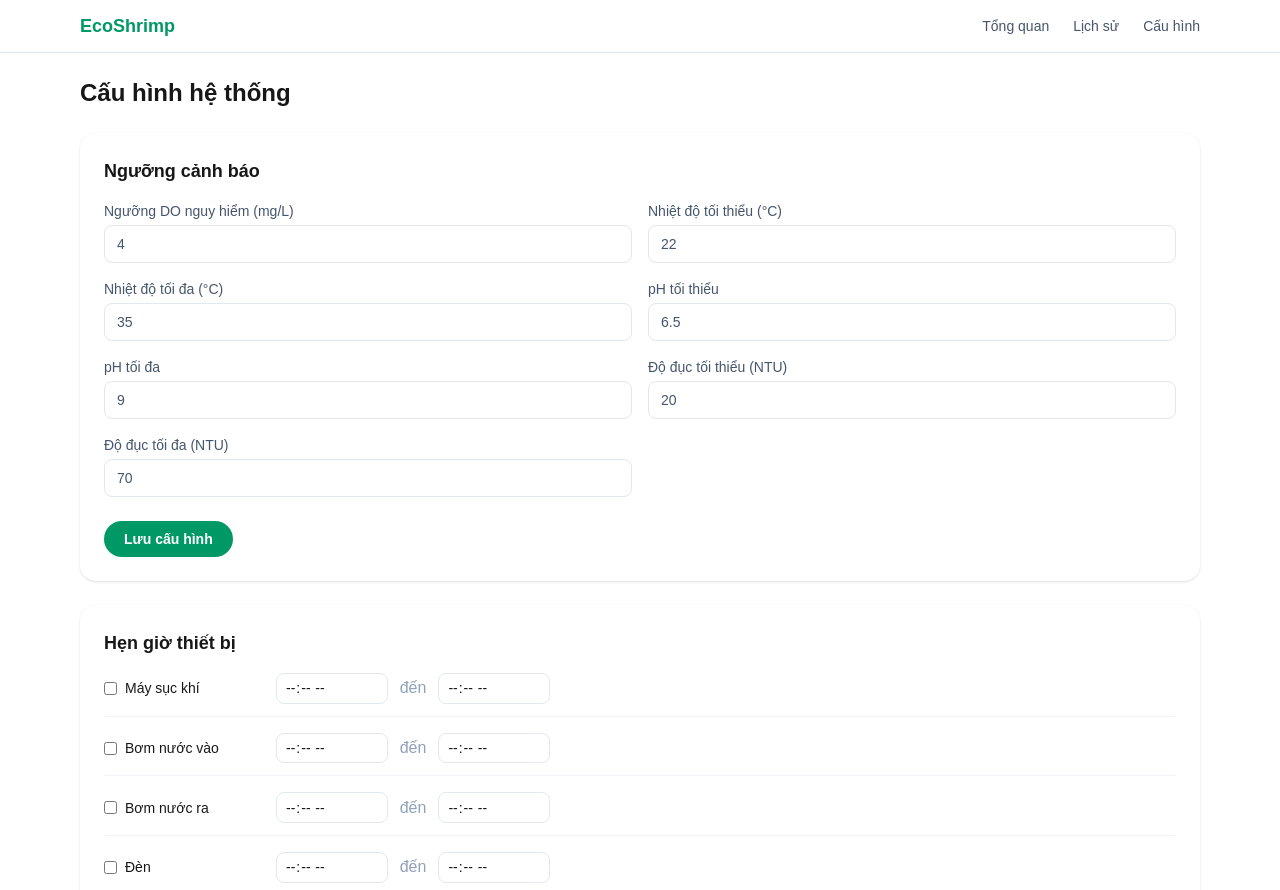
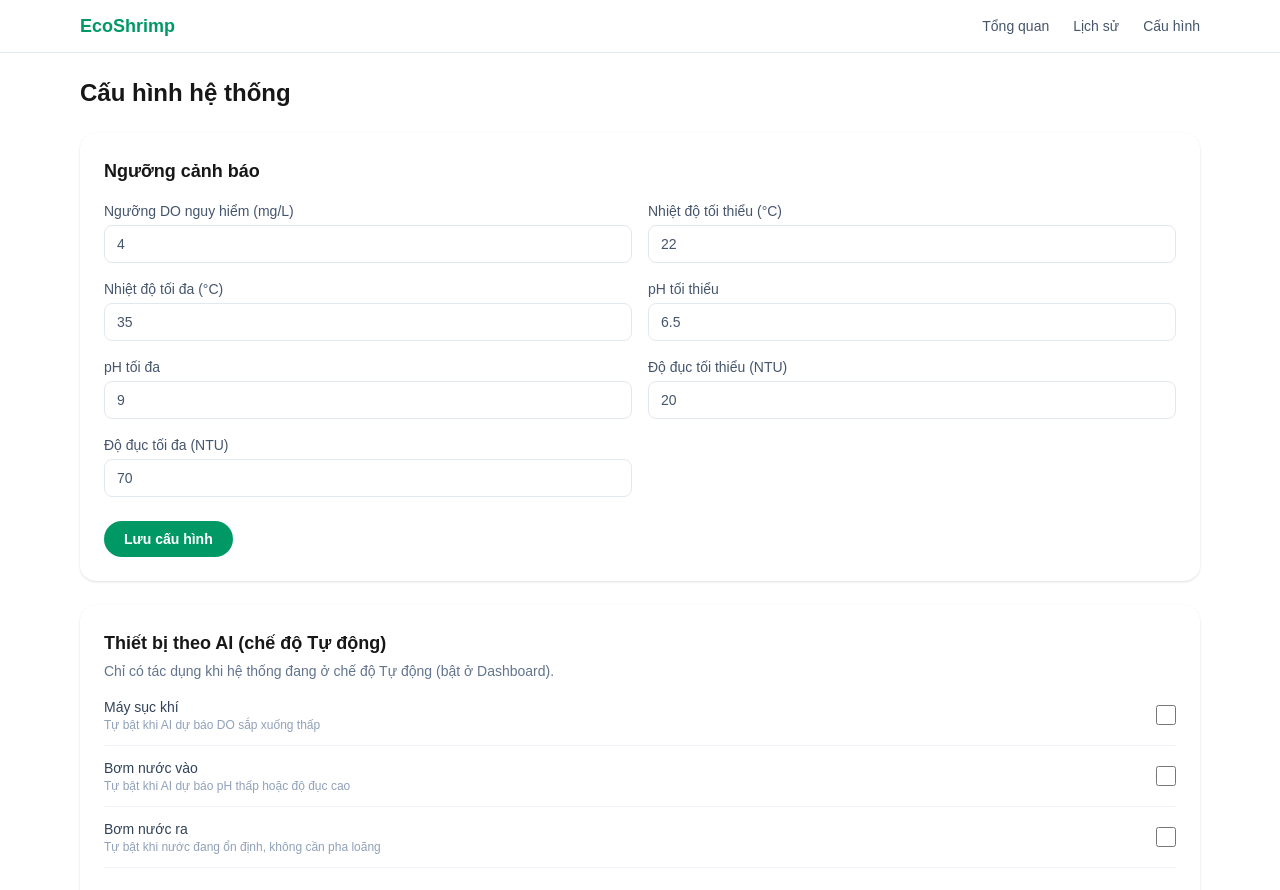
Before and after one commit to thanhthuan04/ecoshrimp-web, a Next.js app: page /settings in a window 1280 px wide. Shown: the top 890 px of the page. Built offline with nearby package versions, Linux system fonts and the light colour scheme.

Commit message:
feat: implement automation controls

```diff
--- a/app/page.tsx
+++ b/app/page.tsx
@@ -1,12 +1,14 @@
 "use client";
 
-import { useEffect, useRef } from "react";
+import { useEffect, useRef, useState } from "react";
 import DeviceControl from "@/components/control/DeviceControl";
+import SystemModeToggle from "@/components/control/SystemModeToggle";
 import RealtimeCard from "@/components/dashboard/RealtimeCard";
 import StatusBadge from "@/components/dashboard/StatusBadge";
 import Toast from "@/components/dashboard/Toast";
 import { useToast } from "@/hooks/useToast";
 import { useWebSocket } from "@/hooks/useWebSocket";
+import type { SystemMode } from "@/types/settings";
 
 const THRESHOLDS = {
   do_danger: 4.0,
@@ -21,6 +23,7 @@ export default function DashboardPage() {
   const { data, status } = useWebSocket();
   const { toasts, showToast } = useToast();
   const lastAlertedTimestamp = useRef<string | null>(null);
+  const [systemMode, setSystemMode] = useState<SystemMode>("manual");
 
   useEffect(() => {
     if (!data || data.timestamp === lastAlertedTimestamp.current) return;
@@ -41,7 +44,10 @@ export default function DashboardPage() {
     <div className="flex flex-col gap-6">
       <div className="flex items-center justify-between">
         <h1 className="text-2xl font-bold">Tổng quan ao nuôi</h1>
-        <StatusBadge status={status} />
+        <div className="flex items-center gap-3">
+          <SystemModeToggle mode={systemMode} onModeChange={setSystemMode} />
+          <StatusBadge status={status} />
+        </div>
       </div>
 
       <div className="grid grid-cols-1 gap-4 sm:grid-cols-2 lg:grid-cols-4">
@@ -72,10 +78,10 @@ export default function DashboardPage() {
       </div>
 
       <div className="grid grid-cols-1 gap-4 sm:grid-cols-2 lg:grid-cols-4">
-        <DeviceControl device="aerator" label="Máy sục khí" />
-        <DeviceControl device="pump_in" label="Bơm nước vào" />
-        <DeviceControl device="pump_out" label="Bơm nước ra" />
-        <DeviceControl device="light" label="Đèn" />
+        <DeviceControl device="aerator" label="Máy sục khí" isAutoMode={systemMode === "auto"} />
+        <DeviceControl device="pump_in" label="Bơm nước vào" isAutoMode={systemMode === "auto"} />
+        <DeviceControl device="pump_out" label="Bơm nước ra" isAutoMode={systemMode === "auto"} />
+        <DeviceControl device="light" label="Đèn" isAutoMode={systemMode === "auto"} />
       </div>
 
       <Toast toasts={toasts} />
--- a/app/settings/page.tsx
+++ b/app/settings/page.tsx
@@ -1,11 +1,13 @@
 "use client";
 
 import { useState } from "react";
+import AutomationForm from "@/components/settings/AutomationForm";
 import ThresholdForm from "@/components/settings/ThresholdForm";
 import TimerForm from "@/components/settings/TimerForm";
 import type { Settings, SettingsUpdate } from "@/types/settings";
 
 const MOCK_SETTINGS: Settings = {
+    system_mode: "manual",
     do_danger: 4.0,
     ai_early_warning: 30,
     temp_max: 35.0,
@@ -35,6 +37,7 @@ export default function SettingsPage() {
         <div className="flex flex-col gap-6">
             <h1 className="text-2xl font-bold">Cấu hình hệ thống</h1>
             <ThresholdForm settings={settings} onSave={handleSave} />
+            <AutomationForm settings={settings} onSave={handleSave} />
             <TimerForm settings={settings} onSave={handleSave} />
         </div>
     );
--- a/components/control/DeviceControl.tsx
+++ b/components/control/DeviceControl.tsx
@@ -6,13 +6,15 @@ import { apiClient } from "@/lib/apiClient";
 interface DeviceControlProps {
     device: "aerator" | "pump_in" | "pump_out" | "light";
     label: string;
+    isAutoMode: boolean;
 }
 
-export default function DeviceControl({ device, label }: DeviceControlProps) {
+export default function DeviceControl({ device, label, isAutoMode }: DeviceControlProps) {
     const [isOn, setIsOn] = useState(false);
     const [isLoading, setIsLoading] = useState(false);
 
     async function toggle() {
+        if (isAutoMode) return;
         const nextState = isOn ? "OFF" : "ON";
         setIsLoading(true);
         try {
@@ -27,12 +29,16 @@ export default function DeviceControl({ device, label }: DeviceControlProps) {
 
     return (
         <div className="flex items-center justify-between rounded-2xl bg-white p-4 shadow-sm">
-            <span className="text-sm font-medium text-slate-700">{label}</span>
+            <div>
+                <span className="text-sm font-medium text-slate-700">{label}</span>
+                {isAutoMode && <p className="text-xs text-emerald-600">Đang điều khiển bởi AI</p>}
+            </div>
             <button
                 type="button"
                 onClick={toggle}
-                disabled={isLoading}
-                className={`h-8 w-14 rounded-full transition ${isOn ? "bg-emerald-500" : "bg-slate-200"} disabled:opacity-50`}
+                disabled={isLoading || isAutoMode}
+                title={isAutoMode ? "Đang ở chế độ Tự động - chuyển sang Thủ công để điều khiển tay" : undefined}
+                className={`h-8 w-14 rounded-full transition ${isOn ? "bg-emerald-500" : "bg-slate-200"} disabled:cursor-not-allowed disabled:opacity-50`}
             >
                 <span
                     className={`block h-6 w-6 rounded-full bg-white shadow transition-transform ${isOn ? "translate-x-7" : "translate-x-1"
--- /dev/null
+++ b/components/control/SystemModeToggle.tsx
@@ -0,0 +1,50 @@
+"use client";
+
+import { useState } from "react";
+import { apiClient } from "@/lib/apiClient";
+import type { SystemMode } from "@/types/settings";
+
+interface SystemModeToggleProps {
+    mode: SystemMode;
+    onModeChange: (mode: SystemMode) => void;
+}
+
+export default function SystemModeToggle({ mode, onModeChange }: SystemModeToggleProps) {
+    const [isLoading, setIsLoading] = useState(false);
+
+    async function switchMode(nextMode: SystemMode) {
+        if (nextMode === mode || isLoading) return;
+        setIsLoading(true);
+        try {
+            await apiClient.post<{ system_mode: SystemMode }>("/api/control/mode", { mode: nextMode });
+            onModeChange(nextMode);
+        } catch (error) {
+            console.error("Đổi chế độ thất bại:", error);
+        } finally {
+            setIsLoading(false);
+        }
+    }
+
+    return (
+        <div className="flex items-center gap-2 rounded-full bg-slate-100 p-1">
+            <button
+                type="button"
+                onClick={() => switchMode("manual")}
+                disabled={isLoading}
+                className={`rounded-full px-4 py-1.5 text-sm font-semibold transition ${mode === "manual" ? "bg-white text-slate-900 shadow-sm" : "text-slate-500"
+                    }`}
+            >
+                Thủ công
+            </button>
+            <button
+                type="button"
+                onClick={() => switchMode("auto")}
+                disabled={isLoading}
+                className={`rounded-full px-4 py-1.5 text-sm font-semibold transition ${mode === "auto" ? "bg-emerald-500 text-white shadow-sm" : "text-slate-500"
+                    }`}
+            >
+                Tự động (AI)
+            </button>
+        </div>
+    );
+}
--- /dev/null
+++ b/components/settings/AutomationForm.tsx
@@ -0,0 +1,61 @@
+"use client";
+
+import { useState } from "react";
+import type { Settings, SettingsUpdate } from "@/types/settings";
+
+interface AutomationFormProps {
+    settings: Settings;
+    onSave: (update: SettingsUpdate) => void;
+}
+
+const AUTO_FIELDS: { key: "auto_aerator" | "auto_pump_in" | "auto_pump_out"; label: string; hint: string }[] = [
+    { key: "auto_aerator", label: "Máy sục khí", hint: "Tự bật khi AI dự báo DO sắp xuống thấp" },
+    { key: "auto_pump_in", label: "Bơm nước vào", hint: "Tự bật khi AI dự báo pH thấp hoặc độ đục cao" },
+    { key: "auto_pump_out", label: "Bơm nước ra", hint: "Tự bật khi nước đang ổn định, không cần pha loãng" },
+];
+
+export default function AutomationForm({ settings, onSave }: AutomationFormProps) {
+    const [form, setForm] = useState<Settings>(settings);
+
+    function toggle(key: (typeof AUTO_FIELDS)[number]["key"]) {
+        setForm((prev) => ({ ...prev, [key]: !prev[key] }));
+    }
+
+    function handleSubmit(e: React.FormEvent) {
+        e.preventDefault();
+        onSave(form);
+    }
+
+    return (
+        <form onSubmit={handleSubmit} className="rounded-2xl bg-white p-6 shadow-sm">
+            <h2 className="mb-1 text-lg font-bold">Thiết bị theo AI (chế độ Tự động)</h2>
+            <p className="mb-4 text-sm text-slate-500">
+                Chỉ có tác dụng khi hệ thống đang ở chế độ Tự động (bật ở Dashboard).
+            </p>
+
+            <div className="flex flex-col gap-3">
+                {AUTO_FIELDS.map((field) => (
+                    <label
+                        key={field.key}
+                        className="flex items-center justify-between gap-4 border-b border-slate-100 pb-3"
+                    >
+                        <div>
+                            <p className="text-sm font-medium text-slate-700">{field.label}</p>
+                            <p className="text-xs text-slate-400">{field.hint}</p>
+                        </div>
+                        <input
+                            type="checkbox"
+                            checked={form[field.key]}
+                            onChange={() => toggle(field.key)}
+                            className="h-5 w-5"
+                        />
+                    </label>
+                ))}
+            </div>
+
+            <button type="submit" className="mt-6 rounded-full bg-emerald-600 px-5 py-2 text-sm font-semibold text-white">
+                Lưu cấu hình
+            </button>
+        </form>
+    );
+}
--- a/types/settings.ts
+++ b/types/settings.ts
@@ -4,7 +4,11 @@ export interface TimerConfig {
     end: string;
 }
 
+export type SystemMode = "auto" | "manual";
+
 export interface Settings {
+    system_mode: SystemMode;
+
     do_danger: number;
     ai_early_warning: number;
     temp_max: number;
```
